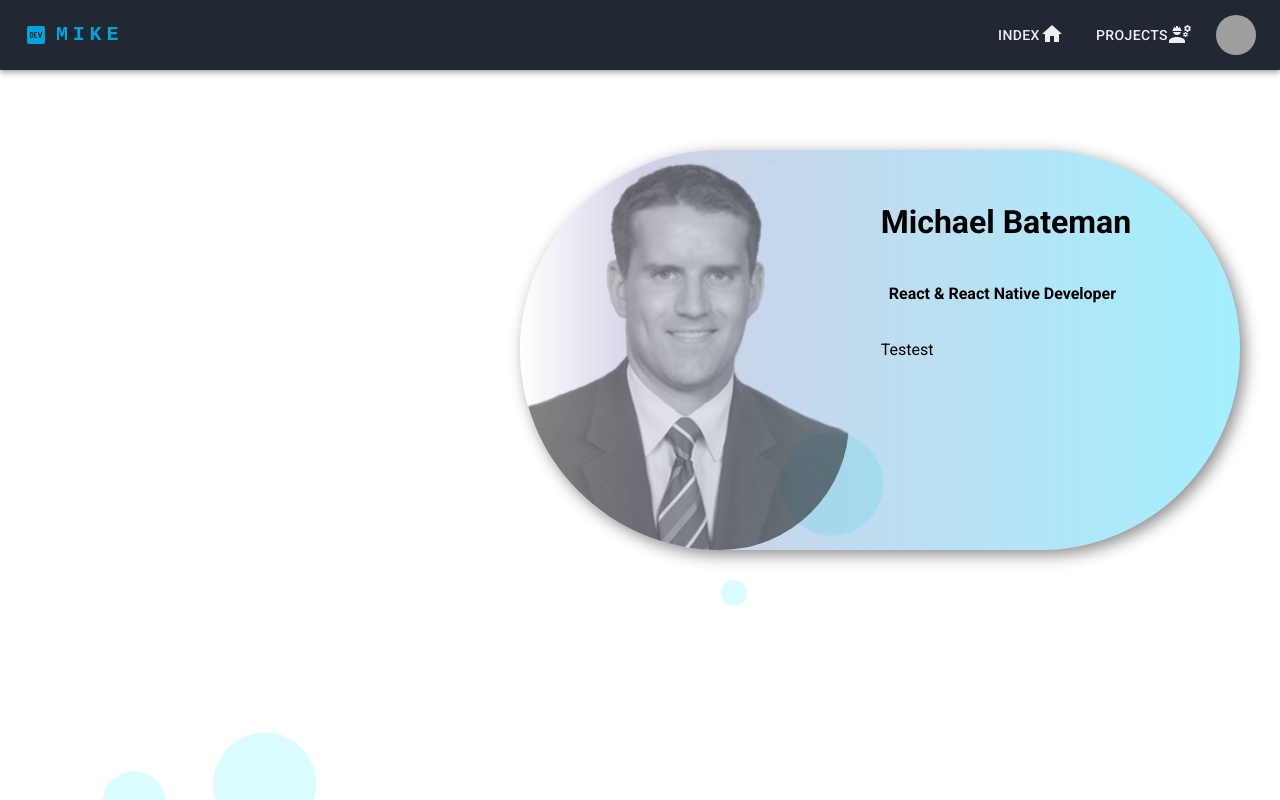
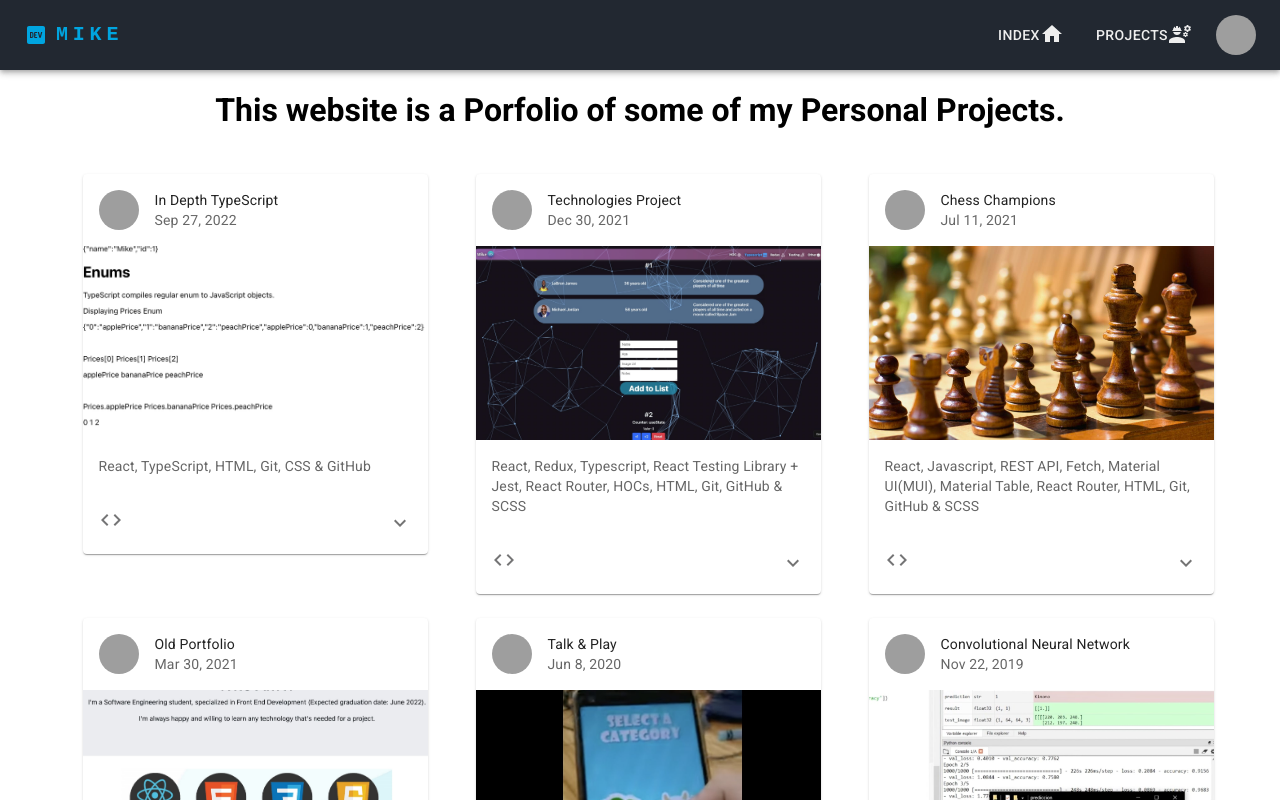
Before and after one commit to MikeNotu/front-portfolio, a React (Create React App) app: page / in a window 1280 px wide. Shown: the top 800 px of the page. Built offline with nearby package versions, Linux system fonts and the light colour scheme; grey boxes are pictures that could not be loaded.

Commit message:
Fixed nested anchor tags Deploy

```diff
--- a/src/App.tsx
+++ b/src/App.tsx
@@ -16,8 +16,8 @@ const App = () => {
               exact
               path={["/", "/front-portfolio", "/front-portfolio/Index"]}
             >
-              {/* <CardsPage /> */}
-              <LandingPage />
+              <CardsPage />
+              {/* <LandingPage /> */}
             </Route>
             <Route exact path="/front-portfolio/Test">
               <TestComponent />
```
